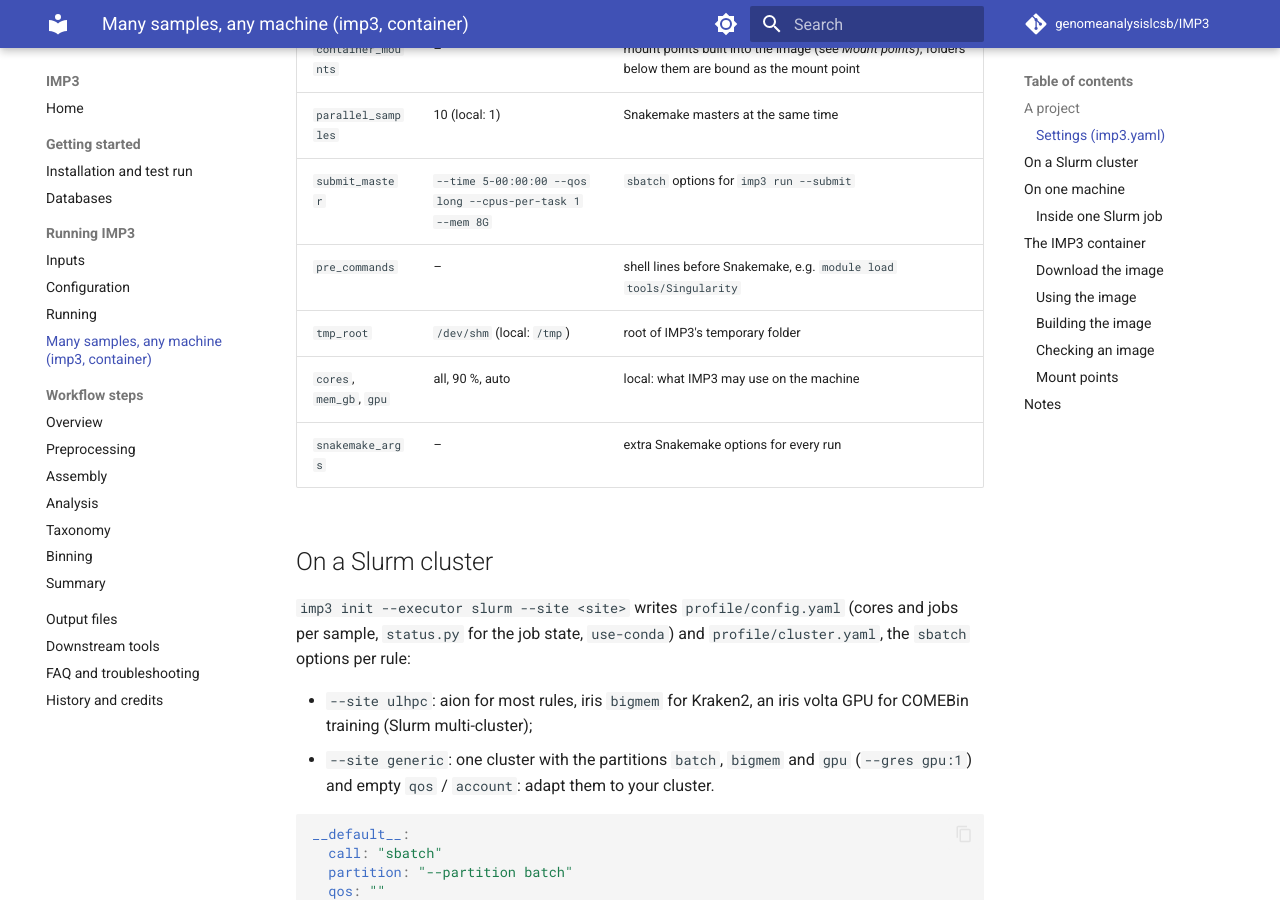
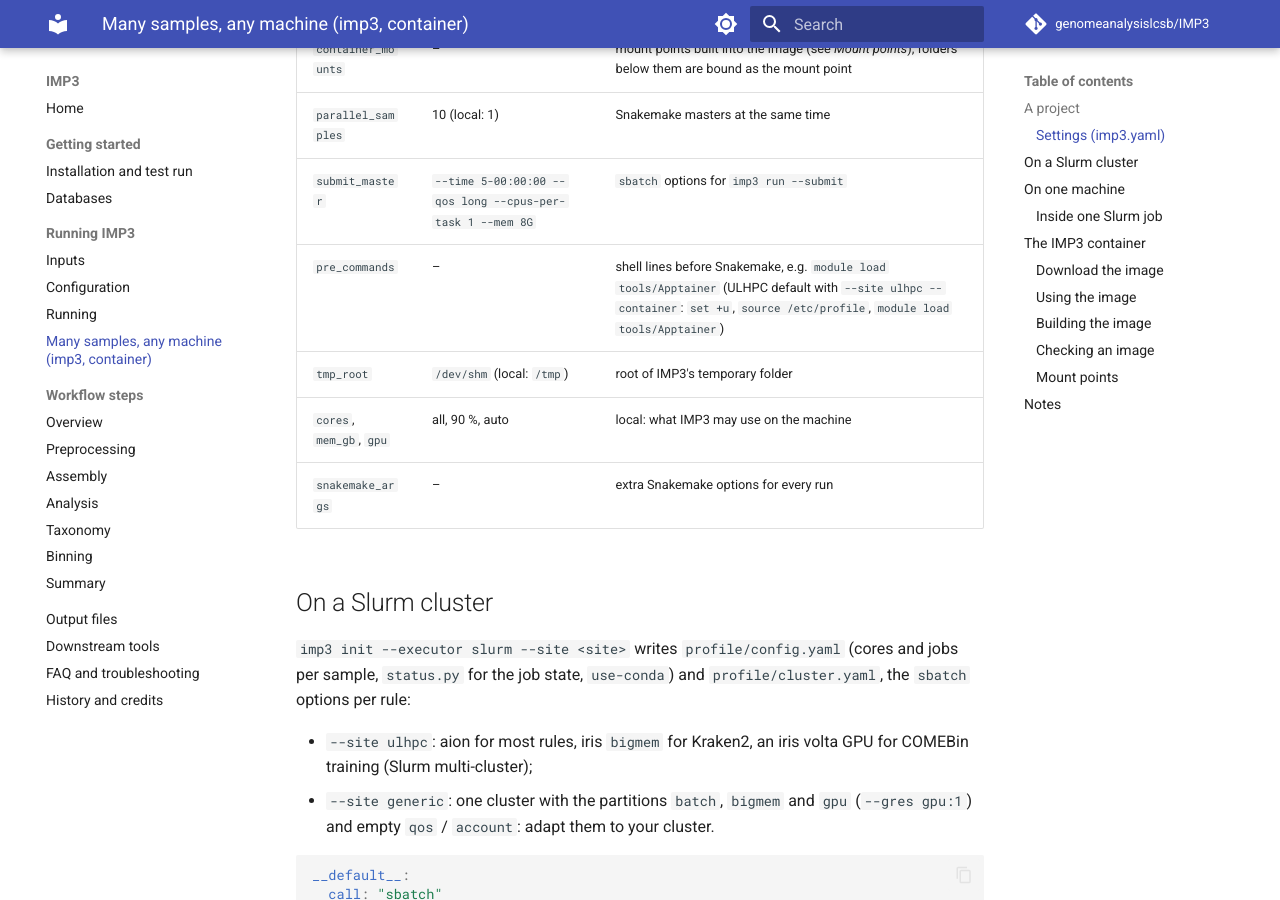
Before and after one commit to genomeanalysislcsb/IMP3, an MkDocs documentation site: the page built from docs/portable.md, in a window 1280 px wide and 900 px high, scrolled down 2166 px. Built offline with MkDocs 1.6.1 and Material for MkDocs 9.7.7, drawn with Linux system fonts in a browser that asks for light colours; comment, search, counter and statistics services are not loaded; some of the changed text lies outside the part shown.

Commit message:
imp3 init --site ulhpc --container: pre_commands for Apptainer (set +u, source /etc/profile, module load tools/Apptainer)
The generated default was 'module load tools/Singularity', which does not give Slurm job shells an apptainer
on ULHPC: non-interactive shells need /etc/profile for 'module', and /etc/profile needs set +u under bash -u.
Docs (portable.md) and the settings header updated.

Co-Authored-By: Claude Opus 5.5 <noreply@anthropic.com>
Claude-Session: https://claude.ai/code/session_01L5bQxNJvvvTRxDQ7VNdjru

````diff
--- a/docs/portable.md
+++ b/docs/portable.md
@@ -72,7 +72,7 @@ node, as before). `imp3 run --submit` instead submits every master as a long Slu
 | `container_mounts` | – | mount points built into the image (see *Mount points*); folders below them are bound as the mount point |
 | `parallel_samples` | 10 (local: 1) | Snakemake masters at the same time |
 | `submit_master` | `--time 5-00:00:00 --qos long --cpus-per-task 1 --mem 8G` | `sbatch` options for `imp3 run --submit` |
-| `pre_commands` | – | shell lines before Snakemake, e.g. `module load tools/Singularity` |
+| `pre_commands` | – | shell lines before Snakemake, e.g. `module load tools/Apptainer` (ULHPC default with `--site ulhpc --container`: `set +u`, `source /etc/profile`, `module load tools/Apptainer`) |
 | `tmp_root` | `/dev/shm` (local: `/tmp`) | root of IMP3's temporary folder |
 | `cores`, `mem_gb`, `gpu` | all, 90 %, auto | local: what IMP3 may use on the machine |
 | `snakemake_args` | – | extra Snakemake options for every run |
@@ -193,7 +193,7 @@ in Apptainer, add your site's top folders to the image first (see *Mount points*
 ```yaml
 # imp3.yaml
 container: /path/to/imp3.sif
-pre_commands: ["module load tools/Singularity"]     # if apptainer / singularity is a module
+pre_commands: ["set +u", "source /etc/profile", "module load tools/Apptainer"]   # if apptainer is a module (ULHPC)
 ```
 
 `imp3 run` then
````
Also changed, not shown: 1 other file.
